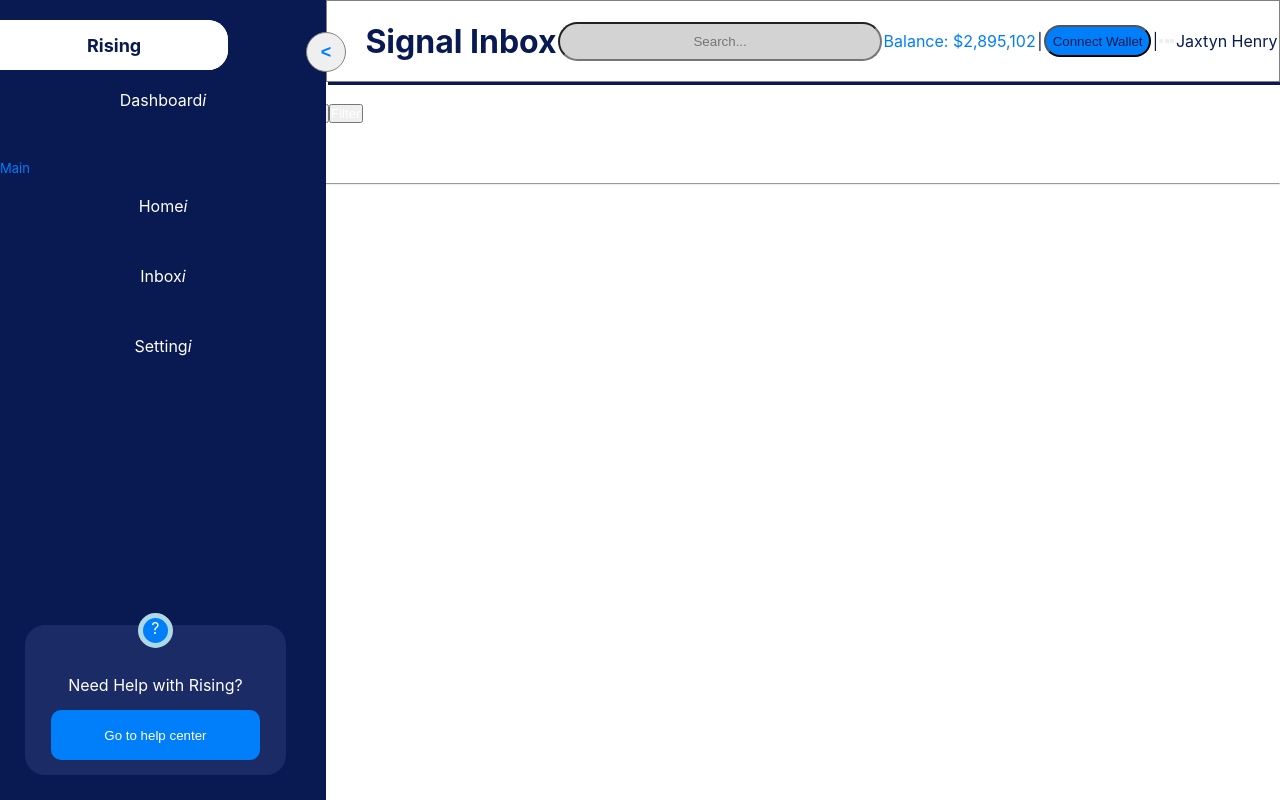
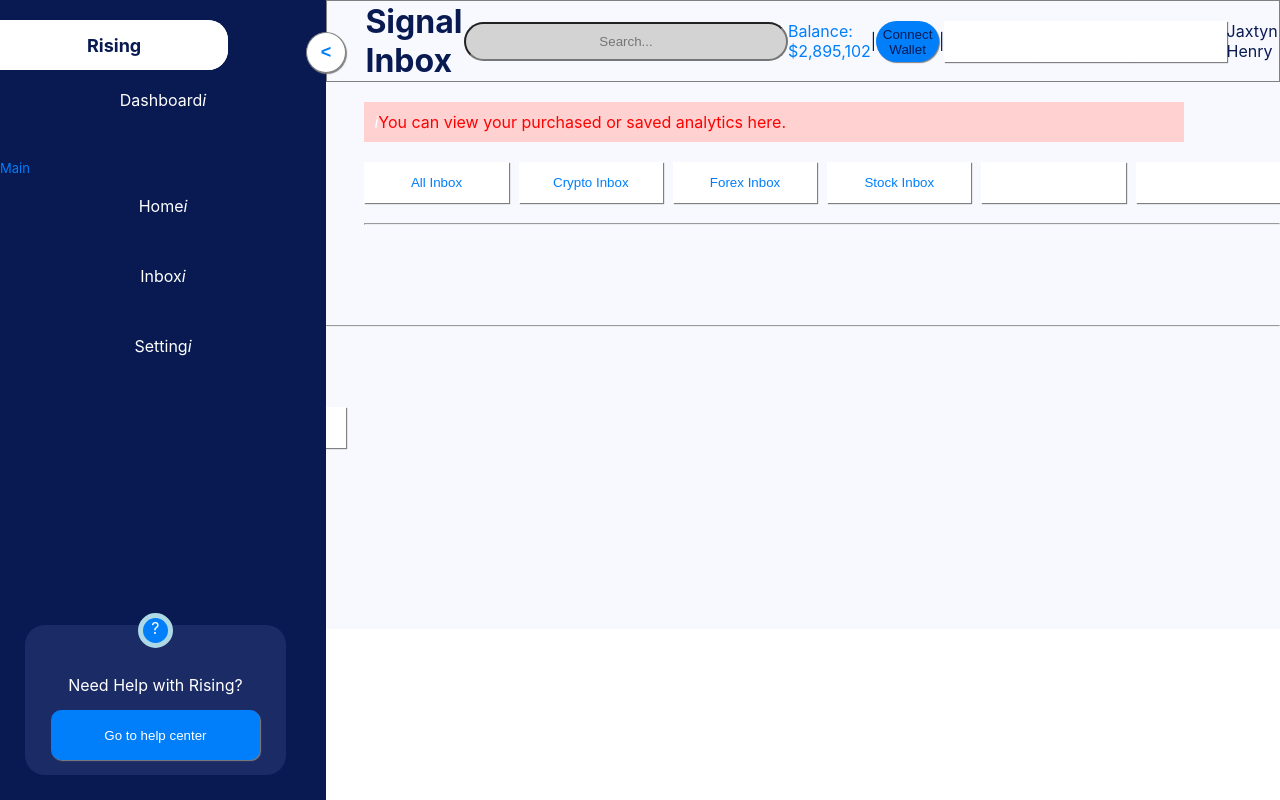
Before and after one commit to Cimorexave/react-test, a React (Create React App) app: page / in a window 1280 px wide. Built offline with nearby package versions, Linux system fonts and the light colour scheme.

Commit message:
added navigation stylings

```diff
--- a/src/App.css
+++ b/src/App.css
@@ -0,0 +1,3 @@
+.App {
+    background-color: #F8F9FF;
+}
--- a/src/components/Navigation.js
+++ b/src/components/Navigation.js
@@ -5,17 +5,18 @@
   return (
     <div className='navigation'>
         <div className='warning'>
-            <i></i>
+            <i>i</i>
             <p>You can view your purchased or saved analytics here.</p>
         </div>
         <div className='navigation-buttons'>
-            <button>All Inbox</button>
-            <button>Crypto Inbox</button>
-            <button>Forex Inbox</button>
-            <button>Stock Inbox</button>
+            <button className='inbox-btn'>All Inbox</button>
+            <button className='inbox-btn'>Crypto Inbox</button>
+            <button className='inbox-btn'>Forex Inbox</button>
+            <button className='inbox-btn'>Stock Inbox</button>
             <button>Sort by <i></i></button>
             <button>Filter <i></i></button>
         </div>
+        <hr></hr>
     </div>
   )
 }
--- a/src/styles/header.css
+++ b/src/styles/header.css
@@ -5,7 +5,6 @@
     margin-left: 326px;
     height: 10vh;
     border: solid 1px grey;
-    box-shadow: 2px 3px 0;
     display: flex;
     align-items: center;
     color: var(--darkblue-clr);
--- a/src/styles/navigation.css
+++ b/src/styles/navigation.css
@@ -1 +1,38 @@
+@import "./sidebar.css";
+
 /* navigation stylings */
+.navigation {
+    margin-left: calc(326px + 3%);
+}
+.warning {
+    background-color: #FFD1D1;
+    display: flex;
+    padding: 10px;
+    width: 800px;
+    margin-top: 20px;
+}
+.warning i {
+    display: inline;
+}
+.warning p {
+    color: red;
+}
+button {
+    width: 173px;
+    height: 41px;
+    background-color: white;
+    padding: 5px;
+    border: none;
+    box-shadow: 1px 1px 1px grey;
+}
+.inbox-btn {
+    color: var(--lightblue-clr);
+}
+.navigation-buttons {
+    display: flex;
+    margin-top: 20px;
+    gap: 10px;
+}
+hr {
+    margin-top: 20px;
+}
```
